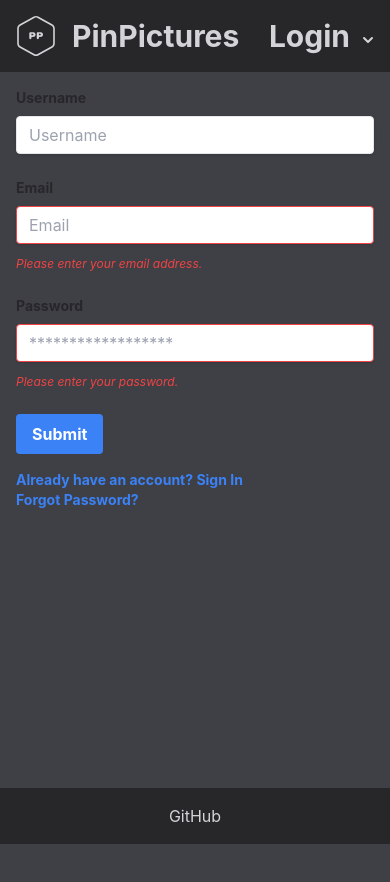
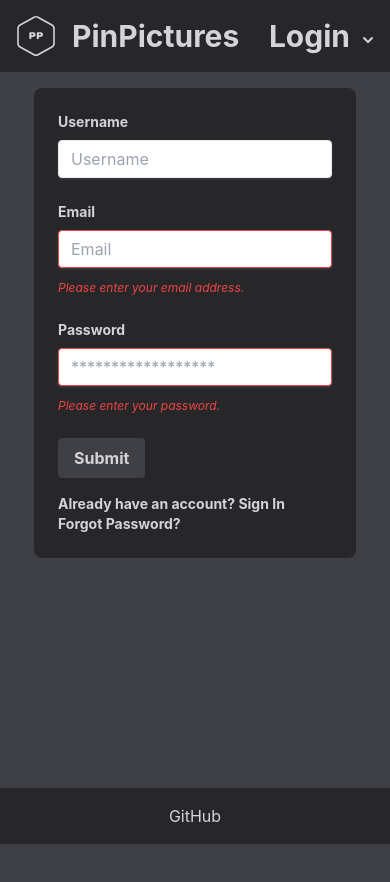
Before and after one commit to DrArzter/pinpictures-react, a React (Create React App) app: page /Authentification in a window 390 px wide. Both pictures are taken after a click on the link "Don't have an account? Sign Up". Shown: the top 882 px of the page. Built offline with nearby package versions, Linux system fonts and the light colour scheme.

Commit message:
Interface update.

```diff
--- a/src/components/Footer.js
+++ b/src/components/Footer.js
@@ -1,12 +1,11 @@
-import React from "react";
-import { useState, useEffect } from "react";
+import React, { useState, useEffect } from "react";
 
 export default function Footer() {
   const [isVisible, setIsVisible] = useState(false);
 
   useEffect(() => {
     function handleScroll() {
-        const isBottom = window.innerHeight + window.scrollY >= document.body.offsetHeight;
+      const isBottom = window.innerHeight + window.scrollY >= document.body.offsetHeight - 50;
       setIsVisible(isBottom);
     }
 
@@ -17,11 +16,12 @@ export default function Footer() {
   }, []);
 
   return (
-      <footer className={`bg-zinc-800 py-4 text-center w-full fixed bottom-0 transition-all duration-300 ${isVisible ? 'translate-y-0' : 'translate-y-full'}`}>
-        <div>
+    <footer
+      className={`bg-zinc-800 py-4 text-center w-full fixed bottom-0 transition-transform duration-300 ${isVisible ? 'translate-y-0' : 'translate-y-full'}`}
+      style={{ transform: isVisible ? 'translateY(0)' : 'translateY(100%)', willChange: 'transform' }}
+    >
       <div>
         <a href="https://github.com/DrArzter" className="hover:text-gray-400">GitHub</a>
-          </div>
       </div>
     </footer>
   );
--- a/src/components/Header.js
+++ b/src/components/Header.js
@@ -12,7 +12,7 @@ export default function Header({ user, headerLinks }) {
 
     return (
         <header className="header p-4 rounded-2xl relative">
-            <div className="header__logo text-3xl font-bold flex flex-row justify-between lg:mx-auto items-center lg:w-1/2">
+            <div className="header__logo text-3xl font-bold flex flex-row justify-between lg:mx-auto items-center lg:w-3/4">
                 <div className="header__logo text-3xl font-bold items-center flex flex-row">
                     <svg width="40px" height="40" className="fill-zinc-300" version="1.1" viewBox="0 0 1200 1200" xmlns="http://www.w3.org/2000/svg">
                         <g>
--- a/src/pages/AccountSettings.js
+++ b/src/pages/AccountSettings.js
@@ -5,7 +5,7 @@ function AccountSettings( {user} ) {
   const userData = user && user.length > 0 ? user[0] : null;
   return (
     <div className="flex flex-col items-center mx-auto p-4">
-      <div className="w-1/2 bg-zinc-800 p-6 rounded-lg">
+      <div className="w-full lg:w-3/4  bg-zinc-800 p-6 rounded-lg">
         <h1 className="text-2xl font-bold mb-4">Account Settings</h1>
         {user && (
           <>
--- a/src/pages/Authentication.js
+++ b/src/pages/Authentication.js
@@ -31,41 +31,43 @@ export default function Authentification({ setUser, user }) {
     }
 
     return (
-        <div className="flex flex-col items-center h-screen mx-auto text-zinc-800 p-4">
+        <div className="flex flex-col items-center min-h-screen mx-auto p-4">
+            <div className="flex flex-col lg:w-3/4 items-center bg-zinc-800 p-6 rounded-lg">
                 <form className="w-full max-w-md" onSubmit={handleSubmit}>
                     <div className="mb-6">
                         <label className="block text-sm font-bold mb-2" htmlFor="username">Username</label>
-                    <input className="shadow appearance-none border rounded w-full py-2 px-3  leading-tight focus:outline-none focus:shadow-outline" id="username" type="text" placeholder="Username" value={username} onChange={(e) => setUsername(e.target.value)} />
+                        <input className="shadow shadow-zinc-700 text-zinc-700 appearance-none border rounded w-full py-2 px-3  leading-tight focus:outline-none focus:shadow-outline" id="username" type="text" placeholder="Username" value={username} onChange={(e) => setUsername(e.target.value)} />
                     </div>
                     {registration ? (
                         <div className="mb-6">
                             <label className="block text-sm font-bold mb-2" htmlFor="email">Email</label>
-                        <input className="shadow appearance-none border border-red-500 rounded w-full py-2 px-3  mb-3 leading-tight focus:outline-none focus:shadow-outline" id="email" type="email" placeholder="Email" value={email} onChange={(e) => setEmail(e.target.value)} />
+                            <input className="shadow shadow-zinc-700 text-zinc-700 appearance-none border border-red-500 rounded w-full py-2 px-3  mb-3 leading-tight focus:outline-none focus:shadow-outline" id="email" type="email" placeholder="Email" value={email} onChange={(e) => setEmail(e.target.value)} />
                             <p className="text-red-500 text-xs italic">Please enter your email address.</p>
                         </div>
                     ) : null}
                     <div className="mb-6">
                         <label className="block text-sm font-bold mb-2" htmlFor="password">Password</label>
-                    <input className="shadow appearance-none border border-red-500 rounded w-full py-2 px-3  mb-3 leading-tight focus:outline-none focus:shadow-outline" id="password" type="password" placeholder="******************" value={password} onChange={(e) => setPassword(e.target.value)} />
+                        <input className="shadow shadow-zinc-700 text-zinc-700 appearance-none border border-red-500 rounded w-full py-2 px-3  mb-3 leading-tight focus:outline-none focus:shadow-outline" id="password" type="password" placeholder="******************" value={password} onChange={(e) => setPassword(e.target.value)} />
                         <p className="text-red-500 text-xs italic">Please enter your password.</p>
                     </div>
                     <div className="flex items-center justify-between">
-                    <button className="bg-blue-500 hover:bg-blue-700 text-white font-bold py-2 px-4 rounded focus:outline-none focus:shadow-outline" type="submit">Submit</button>
+                        <button className="bg-zinc-700 hover:bg-zinc-900 transition duration-300 font-bold py-2 px-4 rounded focus:outline-none focus:shadow-outline" type="submit">Submit</button>
                     </div>
                     <div className='my-4'></div>
                     {registration ? (
                         <div className="flex items-center justify-between" onClick={() => setRegistration(false)}>
-                        <a className="inline-block align-baseline font-bold text-sm text-blue-500 hover:text-blue-800" href="#" onClick={() => setRegistration(false)}>Already have an account? Sign In</a>
+                            <a className="inline-block align-baseline font-bold text-sm hover:text-zinc-200 transition duration-300" href="#" onClick={() => setRegistration(false)}>Already have an account? Sign In</a>
                         </div>
                     ) : (
                         <div className="flex items-center justify-between">
-                        <a className="inline-block align-baseline font-bold text-sm text-blue-500 hover:text-blue-800" href="#" onClick={() => setRegistration(true)}>Don't have an account? Sign Up</a>
+                            <a className="inline-block align-baseline font-bold text-sm hover:text-zinc-200 transition duration-300" href="#" onClick={() => setRegistration(true)}>Don't have an account? Sign Up</a>
                         </div>
                     )}
                     <div className="flex items-center justify-between">
-                    <a className="inline-block align-baseline font-bold text-sm text-blue-500 hover:text-blue-800" href="#">Forgot Password?</a>
+                        <a className="inline-block align-baseline font-bold text-sm hover:text-zinc-200 transition duration-300" href="#">Forgot Password?</a>
                     </div>
                 </form>
             </div>
+        </div>
     );
 }
--- a/src/pages/NotFound.js
+++ b/src/pages/NotFound.js
@@ -1,9 +1,24 @@
 import React from "react";
 
-export default function NotFound() {
+import * as utils from "../utils";
+import { redirect } from "react-router-dom";
+
+function Support() {
+
+    const redirect = utils.useRedirectToMainPage();
+
     return (
-        <div>
-            <h1>Page Not Found</h1>
+        <div className="p-4">
+            <div className="lg:w-1/2 p-6 bg-zinc-800 mx-auto p-6 rounded-lg">
+                <h1 className="text-2xl font-bold text-center text-5xl mb-4">Error 404</h1>
+                <h1 className="text-2xl font-bold text-center text-5xl mb-4">Page not found</h1>
+            </div>
+            <div className="lg:w-1/2 p-6 bg-zinc-800 mx-auto p-6 rounded-lg mt-4">
+                <p className="text-center">If you have any questions or concerns, please contact me.</p>
+                <p className="text-center">get back to <a href={redirect} onClick={() => redirect()}>main page</a></p>
+            </div>
         </div>
     );
 }
+
+export default Support;
--- a/src/pages/Posts.js
+++ b/src/pages/Posts.js
@@ -16,7 +16,7 @@ export default function Posts({ posts, setPosts }) {
 
     return (
         <div className="flex flex-col items-center mx-auto p-4">
-            <div className="w-full lg:w-1/2 bg-zinc-800 p-6 rounded-lg">
+            <div className="w-full lg:w-3/4 bg-zinc-800 p-6 rounded-lg">
                 <div>
                     <h1 className="text-2xl font-bold mb-4">Main Page</h1>
                 </div>
@@ -24,7 +24,7 @@ export default function Posts({ posts, setPosts }) {
                 <p>Search by name or type:</p>
                 <div className="mb-4"></div>
             </div>
-            <div id="posts" className="w-full lg:w-1/2 bg-zinc-800 p-6 rounded-lg mt-4 flex flex-col justify-between">
+            <div id="posts" className="w-full lg:w-3/4 bg-zinc-800 p-6 rounded-lg mt-4 flex flex-col justify-between">
                 <h1 className="text-2xl font-bold mb-4">Posts</h1>
                 {posts && posts.map((post) => (
                     <div key={post.id} className="mb-4">
--- a/src/pages/Support.js
+++ b/src/pages/Support.js
@@ -9,7 +9,6 @@ function Support() {
             <div className="w-1/2 p-6 rounded-lg bg-zinc-800 mt-4">
                 <p className="mb-4">If you have any questions or concerns, please contact me.</p>
                 <p className="mb-4">Email: chapegarostislav@gmail.com</p>
-                <p className="mb-4">Phone: +48731378107</p>
                 <a href = "https://github.com/DrArzter" className="mb-4">GitHub</a>
             </div>
         </div>
--- a/src/utils/StarRating.js
+++ b/src/utils/StarRating.js
@@ -12,7 +12,6 @@ export default function StarRating  ({ rating, postId, setPosts }){
             rating: newRating
         })
             .then(response => {
-                console.log('Post rating updated:', response.data.data);
                 setCurrentRating(newRating);
                 setPosts(prevPosts => prevPosts.map(post => post.id === postId ? { ...post, rating: newRating } : post));
             })
```
Lines whose indentation alone changed are shown as unchanged.
